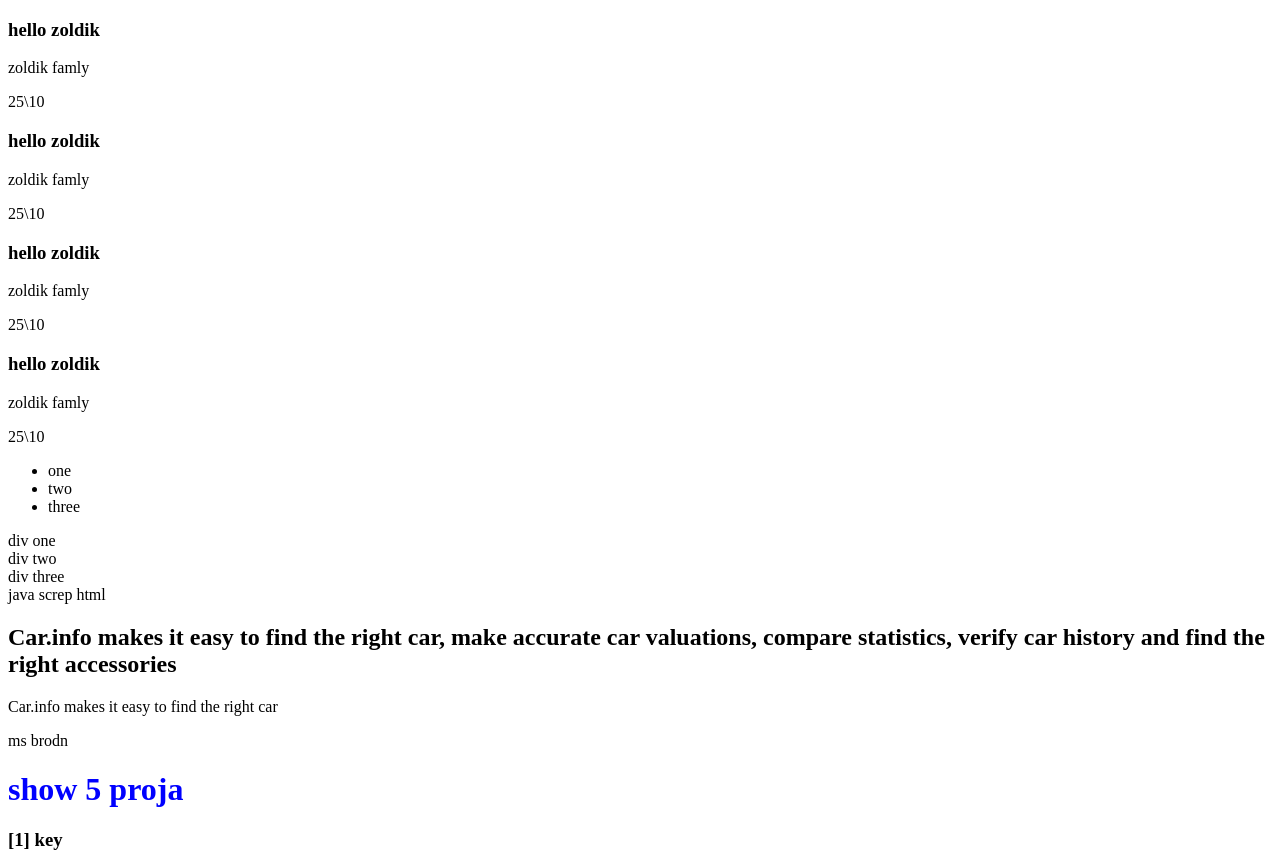
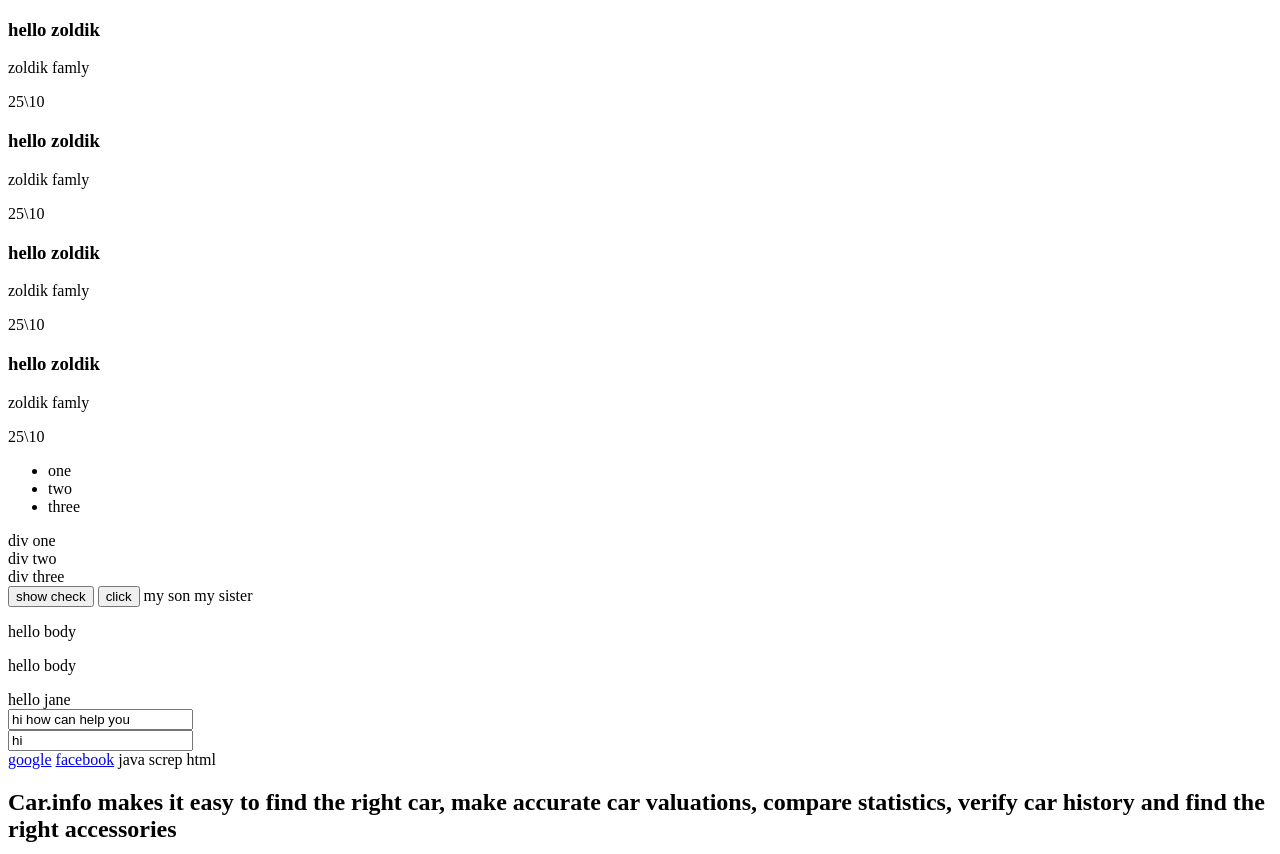
Before and after one commit to Muhammedbadr/first-day-js, a plain HTML site: page index.html in a window 1280 px wide. Shown: the top 854 px of the page. Drawn offline with Linux system fonts and the light colour scheme.

Commit message:
Add files via upload

```diff
--- a/index.html
+++ b/index.html
@@ -3,11 +3,11 @@
 <head>
     <meta charset="UTF-8">
     <meta name="viewport" content="width=device-width, initial-scale=1.0">
-    <title>Document</title>
+    <title>js with elzero js</title>
 
 </head>
 <body>
-    <div class="card">
+     <div class="card">
         <h3>hello zoldik</h3>
         <p>zoldik famly</p>
         <span>25\10</span>
@@ -39,6 +39,26 @@
         <div>div two</div>
         <div>div three</div>
     </div>
+    <button id="show"> show check</button>
+    <button id="cl"> click</button>
+
+
+    <span class="my_span special">my son</span>
+    <span class="my_span ">my sister</span>
+    <p>hello body</p>
+    <p>hello body</p>
+    <div id="mydiv">hello jane</div>
+    <form action="">
+        <input type="text" name="one" value="hi how can help you">
+    </form>
+
+    <form action="">
+        <input type="text" name="two" value="hi">
+    </form>
+
+    <a href="https://www.google.com/">google</a>
+    <a href="https://www.google.com/">facebook</a>
+
     <script src="index.js"></script>
 </body>
 </html>
```
